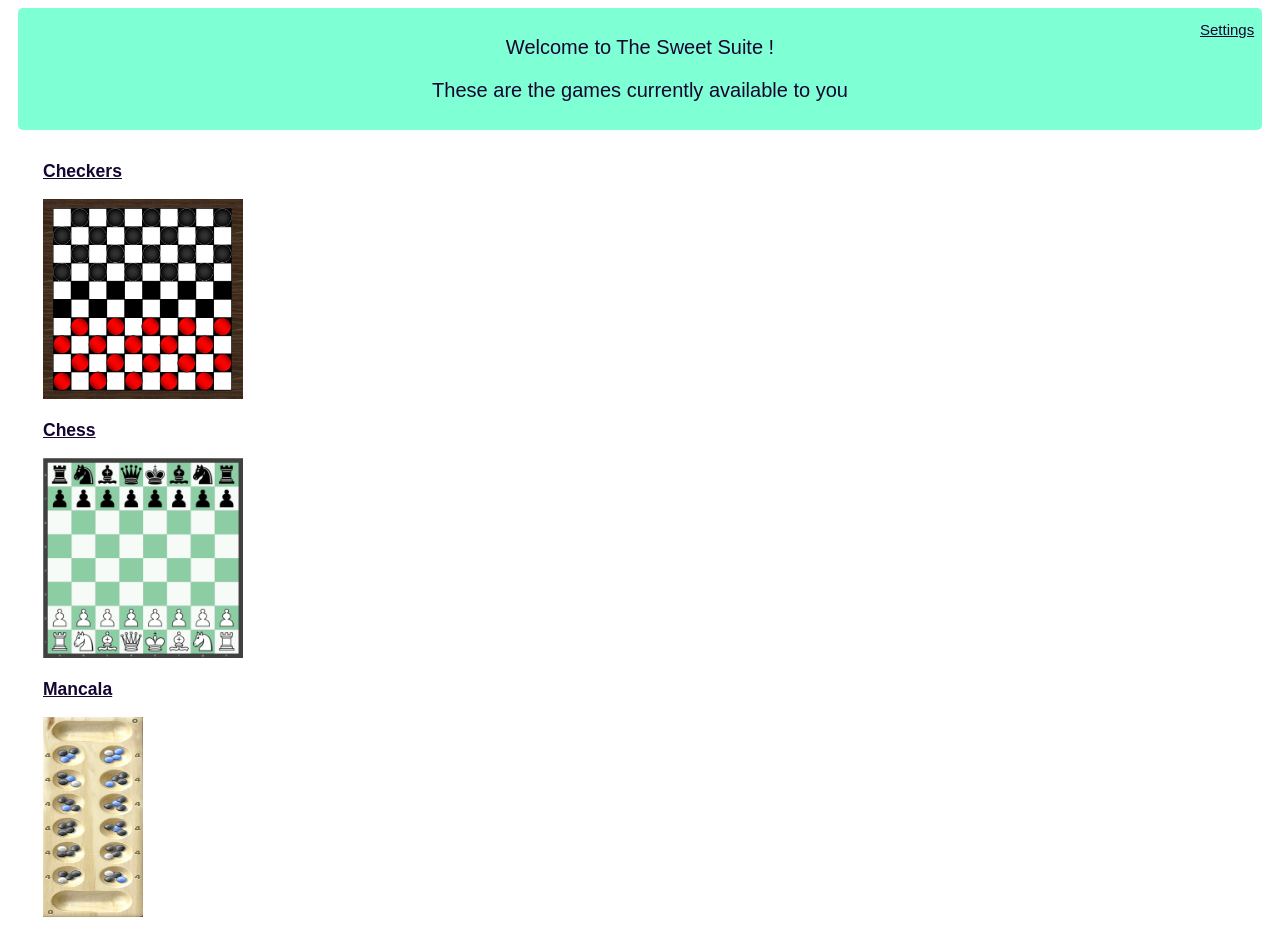
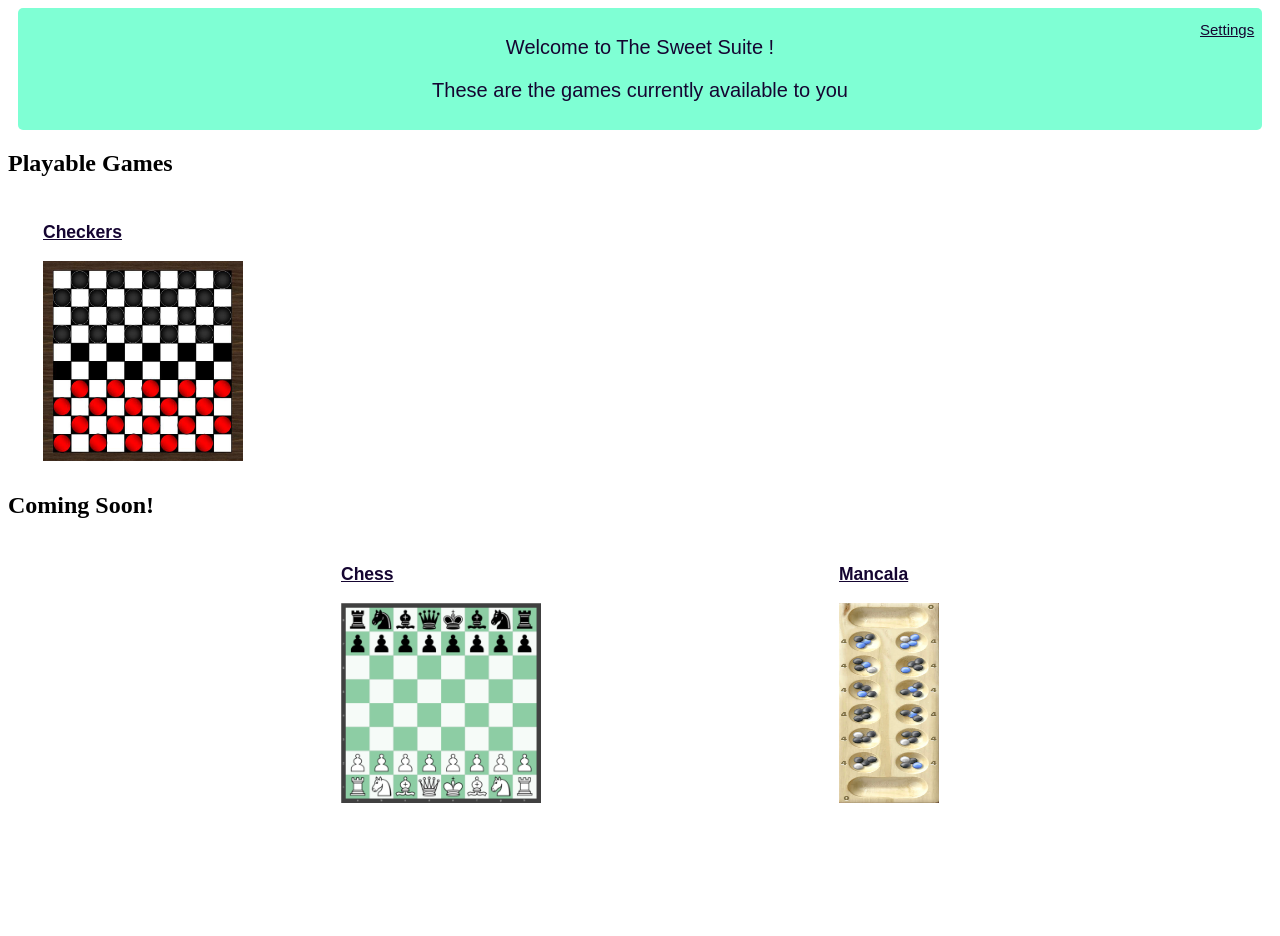
Before and after one commit to CameronRWS/The-Sweet-Suite, a React (Create React App) app in the folder frontend/: page /gamesuite in a window 1280 px wide. After the commit the page ends 822 px from the top, so only its background shows below. Built offline with nearby package versions, Linux system fonts and the light colour scheme.

Commit message:
added coming soon section

```diff
--- a/frontend/src/pages/GameSuite.css
+++ b/frontend/src/pages/GameSuite.css
@@ -13,6 +13,20 @@
 .GameSuiteGames {
   padding: 8px 25px;
   margin: 5px 10px;
+  border-radius: 5px;
+  color: #150531;
+  text-align: left;
+  font-family: Arial, Helvetica, sans-serif;
+  font-size: 15px;
+  text-decoration: underline;
+}
+
+.GameSuiteComingSoon {
+  display: flex;
+  justify-content: space-evenly;
+  padding: 8px 25px;
+  margin: 5px 10px;
+  margin-right: 10px;
   border-radius: 5px;
   color: #150531;
   text-align: left;
--- a/frontend/src/pages/GameSuite.js
+++ b/frontend/src/pages/GameSuite.js
@@ -37,15 +37,30 @@ const GameSuite = (props) => {
                     <p>{"Welcome to The Sweet Suite " + props.user + "!"}</p>
                     <p>These are the games currently available to you</p>
                 </div>
+                <div>
+                    <div>
+                        <h2 font-decoration = "none">Playable Games</h2>
+
                         <div className = "GameSuiteGames">
                             <h3 onClick = {loadCheckers}>Checkers</h3>
                             <img src = {checkers} alt = "checkers board" width = "200" height = "200" onClick = {loadCheckers}></img>
+                        </div>
+                    </div>
+                    <div>
+                        <h2>Coming Soon!</h2>
 
+                        <div className = "GameSuiteComingSoon">
+                            <div>
                             <h3 onClick = {loadChess}>Chess</h3>
                             <img src = {chess} alt = "chess board" width = "200" height = "200" onClick = {loadChess}></img>
+                            </div>
 
+                            <div>
                             <h3 onClick = {loadMancala}>Mancala</h3>
                             <img src = {mancala} alt = "mancala board" width = "100" height = "200" onClick = {loadMancala}></img>
+                            </div>
+                        </div>
+                    </div>
                 </div>
                 </div>
             ):(
--- a/frontend/src/pages/Updateform.js
+++ b/frontend/src/pages/Updateform.js
@@ -169,7 +169,7 @@ function UpdateForm(props) {
   };
 
   const checkUser = (status) => {
-    if (status == 500) {
+    if (status === 500) {
       setData({ usernameError: "Error. Please try again." });
     } else {
       setData({ toLogin: true });
```
Lines whose indentation alone changed are shown as unchanged.
